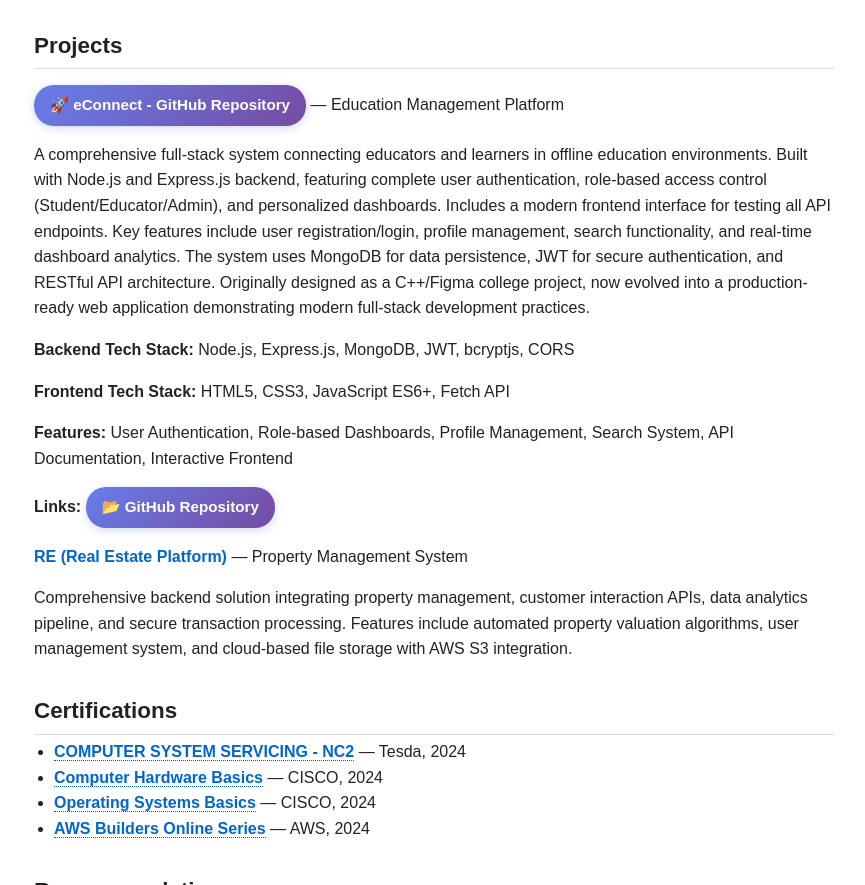
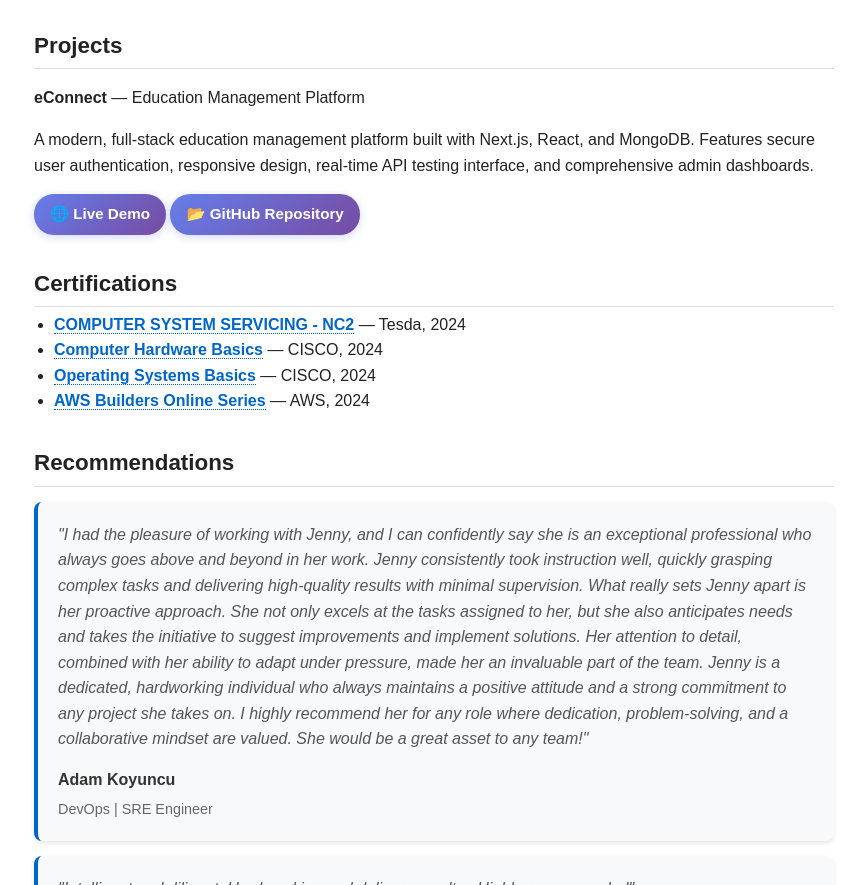
Before and after one commit to ious-engineer/-, a plain HTML site: page technical-portfolio.html in a window 1280 px wide. Shown: the part 832-1717 px from the top of the page, without its empty margins (206-1071 px from the left). Drawn offline with Linux system fonts and the light colour scheme.

Commit message:
Update technical portfolio: add eConnect live demo, clean up projects section

```diff
--- a/technical-portfolio.html
+++ b/technical-portfolio.html
@@ -384,16 +384,12 @@ text-align: center;
 
   <div class="section">
     <h2>Projects</h2>
-    <p><strong><a href="https://github.com/iousworks/eConnect" target="_blank" class="project-link">🚀 eConnect - GitHub Repository</a></strong> — Education Management Platform</p>
-    <p>A comprehensive full-stack system connecting educators and learners in offline education environments. Built with Node.js and Express.js backend, featuring complete user authentication, role-based access control (Student/Educator/Admin), and personalized dashboards. Includes a modern frontend interface for testing all API endpoints. Key features include user registration/login, profile management, search functionality, and real-time dashboard analytics. The system uses MongoDB for data persistence, JWT for secure authentication, and RESTful API architecture. Originally designed as a C++/Figma college project, now evolved into a production-ready web application demonstrating modern full-stack development practices.</p>
-
-    <p><strong>Backend Tech Stack:</strong> Node.js, Express.js, MongoDB, JWT, bcryptjs, CORS</p>
-    <p><strong>Frontend Tech Stack:</strong> HTML5, CSS3, JavaScript ES6+, Fetch API</p>
-    <p><strong>Features:</strong> User Authentication, Role-based Dashboards, Profile Management, Search System, API Documentation, Interactive Frontend</p>
-    <p><strong>Links:</strong>
-        <a href="https://github.com/iousworks/eConnect" target="_blank" class="project-link">📂 GitHub Repository</a></p>
-    <p><strong><a href="#">RE (Real Estate Platform)</a></strong> — Property Management System</p>
-    <p>Comprehensive backend solution integrating property management, customer interaction APIs, data analytics pipeline, and secure transaction processing. Features include automated property valuation algorithms, user management system, and cloud-based file storage with AWS S3 integration.</p>
+    <p><strong>eConnect</strong> — Education Management Platform</p>
+    <p>A modern, full-stack education management platform built with Next.js, React, and MongoDB. Features secure user authentication, responsive design, real-time API testing interface, and comprehensive admin dashboards.</p>
+    <p>
+        <a href="https://econnect-psi.vercel.app/" target="_blank" class="project-link">🌐 Live Demo</a>
+        <a href="https://github.com/iousworks/eConnect" target="_blank" class="project-link">📂 GitHub Repository</a>
+    </p>
   </div>
 
   <div class="section">
```
